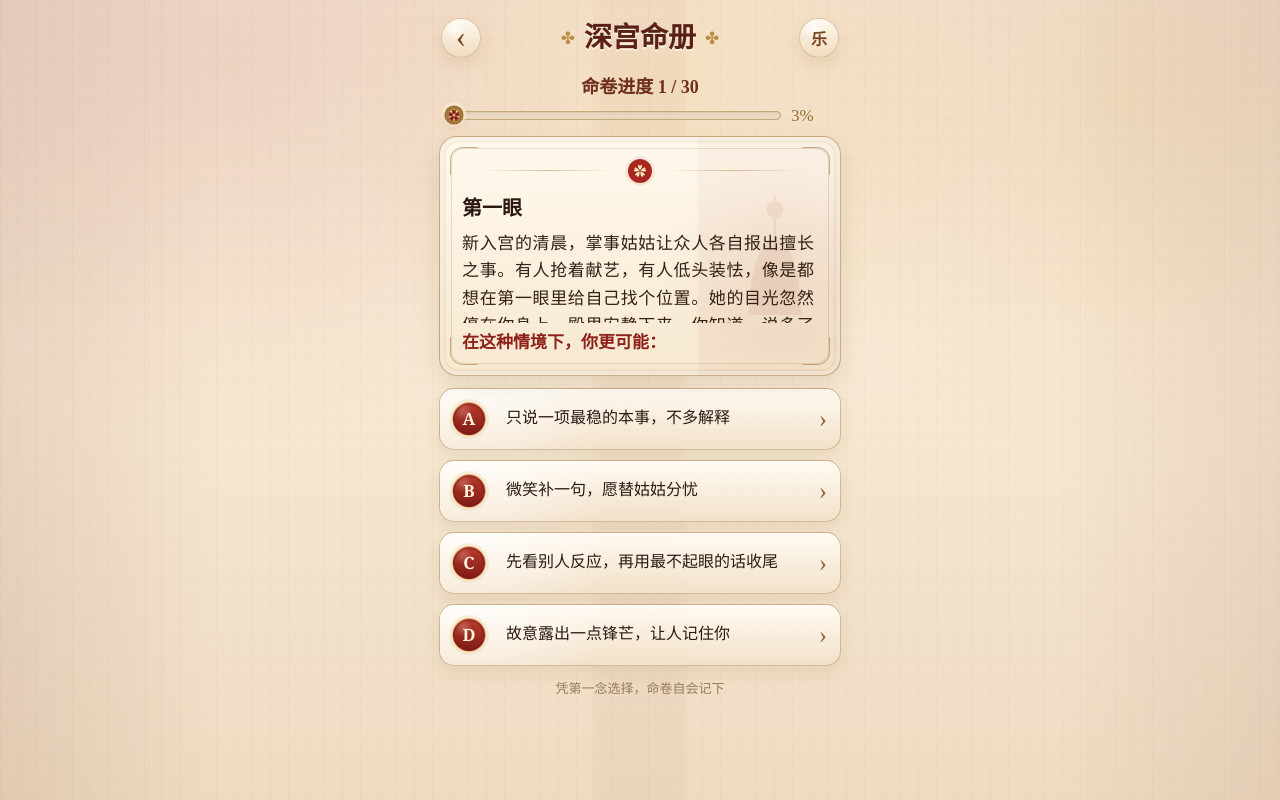
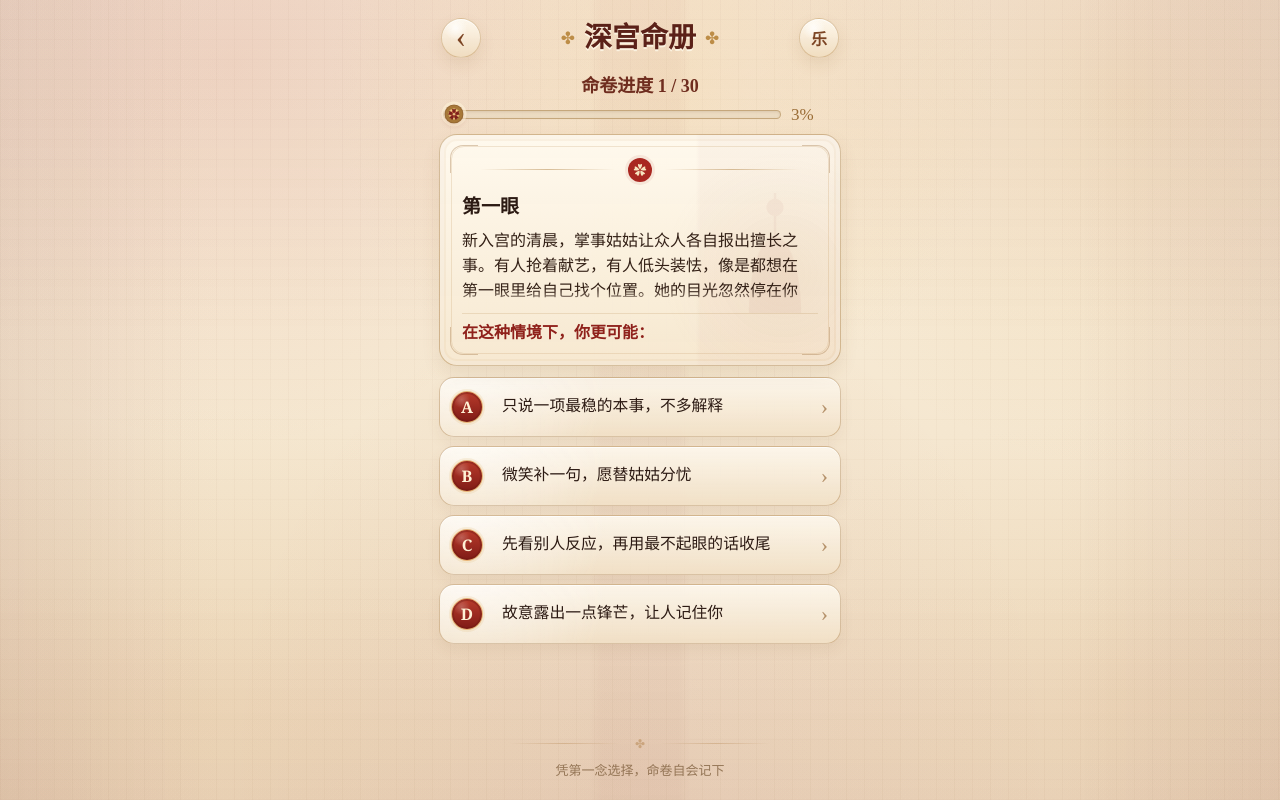
Before and after one commit to Jamescheng2022/shengongji-psych-test, a Next.js app: page /test in a window 1280 px wide. Built offline with nearby package versions, Linux system fonts and the light colour scheme.

Commit message:
style: polish test page layout balance

```diff
--- a/app/test-page.css
+++ b/app/test-page.css
@@ -1440,3 +1440,217 @@
     font-size: 12px;
   }
 }
+
+/* Final layout balance pass: calmer card hierarchy, softer options, bottom closure. */
+.test-page {
+  background:
+    radial-gradient(ellipse at 50% 96%, rgba(143, 33, 27, 0.055), transparent 46%),
+    radial-gradient(ellipse at 16% 88%, rgba(215, 168, 90, 0.12), transparent 30%),
+    radial-gradient(ellipse at 88% 86%, rgba(215, 168, 90, 0.10), transparent 28%),
+    radial-gradient(circle at 18% 8%, rgba(185, 59, 43, 0.10), transparent 30%),
+    radial-gradient(circle at 88% 12%, rgba(215, 168, 90, 0.16), transparent 28%),
+    linear-gradient(90deg, rgba(143, 33, 27, 0.045), transparent 18%, transparent 82%, rgba(143, 33, 27, 0.04)),
+    linear-gradient(180deg, #fbf1df 0%, #f5e7d0 54%, #eedbc2 100%);
+}
+
+.test-page::after {
+  background:
+    linear-gradient(180deg, transparent 72%, rgba(143, 33, 27, 0.035)),
+    linear-gradient(90deg, transparent 0 46%, rgba(150, 49, 36, 0.035) 47% 53%, transparent 54%),
+    linear-gradient(180deg, rgba(143, 33, 27, 0.065), transparent 42%);
+}
+
+.test-shell {
+  gap: 11px;
+  padding-bottom: calc(20px + env(safe-area-inset-bottom));
+}
+
+.test-scene-card {
+  min-height: 222px;
+  height: clamp(222px, 29dvh, 258px);
+  padding: 23px 22px 20px;
+  border-color: rgba(163, 116, 58, 0.44);
+  background:
+    radial-gradient(circle at 86% 60%, rgba(183, 140, 83, 0.08), transparent 33%),
+    linear-gradient(90deg, transparent 0 64%, rgba(143, 33, 27, 0.032) 65% 100%),
+    linear-gradient(180deg, rgba(255, 250, 239, 0.96), rgba(246, 232, 208, 0.94));
+  box-shadow:
+    0 8px 18px rgba(118, 75, 34, 0.10),
+    inset 0 0 0 4px rgba(255, 255, 255, 0.24),
+    inset 0 0 0 6px rgba(183, 140, 83, 0.08);
+}
+
+.test-scene-card::before {
+  border-color: rgba(183, 140, 83, 0.20);
+}
+
+.test-scene-card::after {
+  opacity: 0.045;
+}
+
+.test-scene-card__corner {
+  border-color: rgba(145, 96, 44, 0.32);
+}
+
+.test-scene-card__content {
+  gap: 0;
+}
+
+.test-scene-card__body {
+  position: relative;
+  flex: 1 1 auto;
+  padding-right: 5px;
+  -webkit-mask-image: linear-gradient(180deg, #000 0%, #000 82%, rgba(0, 0, 0, 0.24) 100%);
+  mask-image: linear-gradient(180deg, #000 0%, #000 82%, rgba(0, 0, 0, 0.24) 100%);
+}
+
+.test-scene-card h2 {
+  flex: 0 0 auto;
+  margin-bottom: 9px;
+  font-size: 19px;
+  line-height: 1.32;
+}
+
+.test-scene-card p {
+  font-size: 16px;
+  line-height: 1.58;
+  text-align: left;
+}
+
+.test-scene-card strong {
+  flex: 0 0 auto;
+  margin-top: 9px;
+  padding-top: 8px;
+  border-top: 1px solid rgba(183, 140, 83, 0.22);
+  font-size: 16px;
+  line-height: 1.38;
+}
+
+.test-choice-list {
+  gap: 9px;
+}
+
+.test-choice-button {
+  min-height: 60px;
+  grid-template-columns: 42px 1fr 16px;
+  gap: 9px;
+  padding: 8px 12px 8px 11px;
+  border-color: rgba(163, 116, 58, 0.40);
+  background:
+    radial-gradient(circle at 8% 0%, rgba(255, 255, 255, 0.48), transparent 36%),
+    linear-gradient(180deg, rgba(252, 246, 235, 0.96), rgba(241, 224, 198, 0.91));
+  box-shadow:
+    0 6px 14px rgba(118, 75, 34, 0.075),
+    inset 0 1px rgba(255, 255, 255, 0.70);
+}
+
+.test-choice-button__seal {
+  width: 32px;
+  height: 32px;
+  font-size: 16px;
+  box-shadow:
+    inset 0 0 0 2px rgba(109, 25, 18, 0.38),
+    0 0 0 2px rgba(215, 168, 90, 0.15);
+}
+
+.test-choice-button__text {
+  font-size: 15.8px;
+  line-height: 1.40;
+}
+
+.test-choice-button__arrow {
+  color: rgba(148, 100, 52, 0.68);
+  font-size: 22px;
+}
+
+.test-bottom-hint {
+  display: grid;
+  gap: 8px;
+  margin: auto 0 0;
+  padding-top: 18px;
+  font-size: 13px;
+}
+
+.test-bottom-hint::before {
+  content: "✤";
+  display: block;
+  width: min(72%, 260px);
+  margin: 0 auto;
+  color: rgba(169, 116, 56, 0.42);
+  font-size: 12px;
+  background:
+    linear-gradient(90deg, transparent, rgba(169, 116, 56, 0.30), transparent) left 50% / 42% 1px no-repeat,
+    linear-gradient(90deg, transparent, rgba(169, 116, 56, 0.30), transparent) right 50% / 42% 1px no-repeat;
+}
+
+@media (max-width: 380px) {
+  .test-shell {
+    gap: 8px;
+  }
+
+  .test-scene-card {
+    min-height: 190px;
+    height: clamp(190px, 29dvh, 206px);
+    padding: 17px 18px 15px;
+  }
+
+  .test-scene-card h2 {
+    margin-bottom: 7px;
+    font-size: 17px;
+  }
+
+  .test-scene-card p {
+    font-size: 14px;
+    line-height: 1.46;
+  }
+
+  .test-scene-card strong {
+    margin-top: 7px;
+    padding-top: 7px;
+    font-size: 14px;
+  }
+
+  .test-choice-button {
+    min-height: 56px;
+    grid-template-columns: 38px 1fr 16px;
+  }
+
+  .test-choice-button__seal {
+    width: 29px;
+    height: 29px;
+    font-size: 15px;
+  }
+
+  .test-choice-button__text {
+    font-size: 14.6px;
+    line-height: 1.32;
+  }
+}
+
+@media (max-height: 700px) {
+  .test-shell {
+    gap: 7px;
+    padding-bottom: calc(12px + env(safe-area-inset-bottom));
+  }
+
+  .test-scene-card {
+    min-height: 176px;
+    height: clamp(176px, 27dvh, 190px);
+    padding: 16px 17px 14px;
+  }
+
+  .test-scene-card p {
+    font-size: 13.6px;
+    line-height: 1.42;
+  }
+
+  .test-choice-button {
+    min-height: 54px;
+  }
+
+  .test-bottom-hint {
+    display: grid;
+    padding-top: 10px;
+    font-size: 12px;
+  }
+}
```
Also changed, not shown: 4 other files (tests, documents, lock files or other folders).
